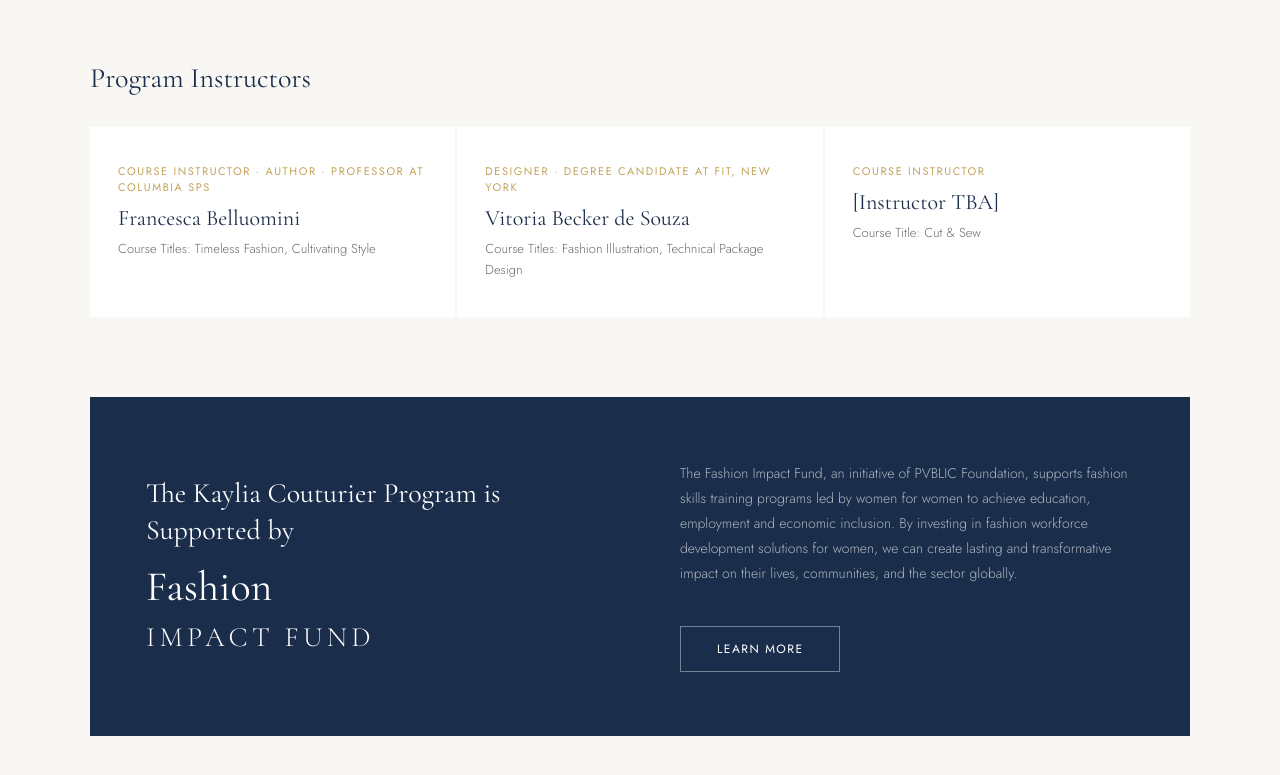
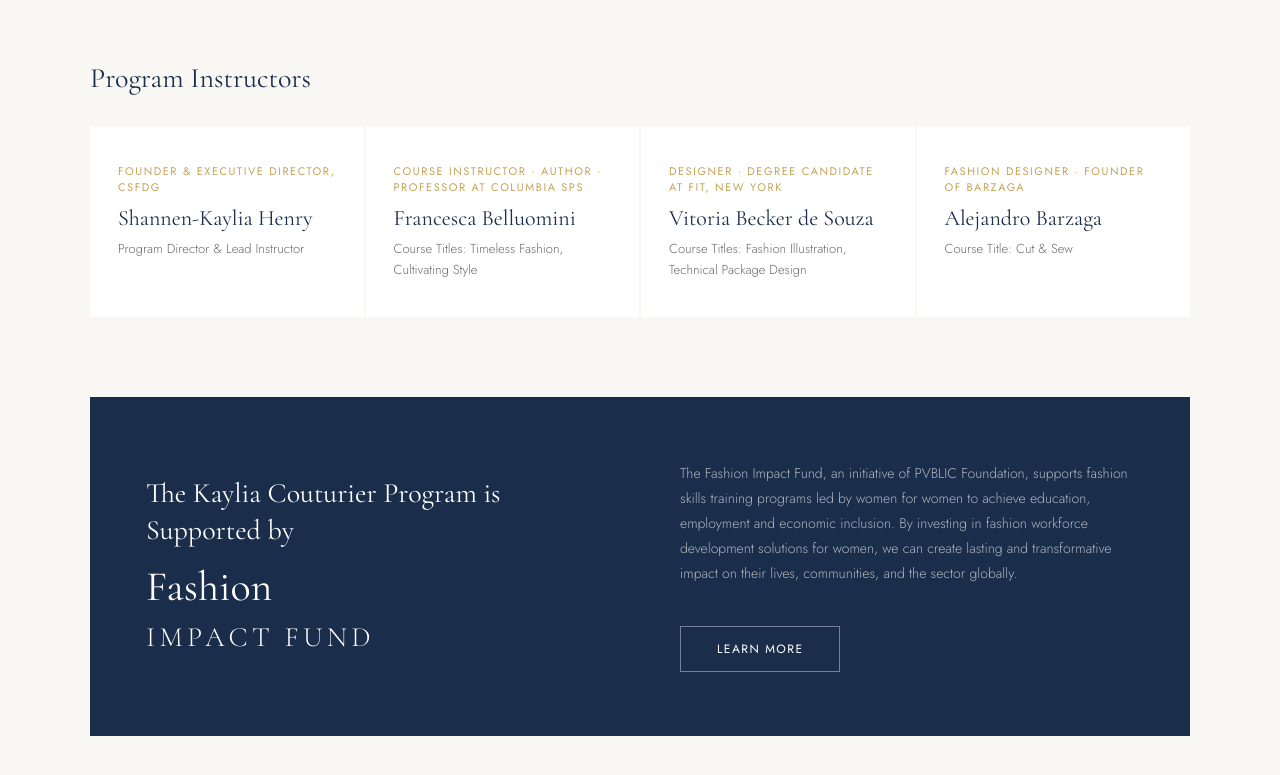
Before and after one commit to cocoafiber/csfdg, a plain HTML site: page index.html in a window 1280 px wide. Shown: the part 3310-4085 px from the top of the page. Drawn offline with nearby package versions, Linux system fonts and the light colour scheme.

Commit message:
Add Shannen and Alejandro Barzaga as instructors

```diff
--- a/index.html
+++ b/index.html
@@ -189,7 +189,7 @@
     /* Instructors */
     .instructors { margin-top: 64px; }
     .instructors h3 { font-family: var(--font-display); font-size: 28px; font-weight: 400; color: var(--navy); margin-bottom: 32px; }
-    .instructors-grid { display: grid; grid-template-columns: repeat(3, 1fr); gap: 2px; }
+    .instructors-grid { display: grid; grid-template-columns: repeat(4, 1fr); gap: 2px; }
     .instructor-card { background: var(--white); padding: 36px 28px; }
     .instructor-role { font-size: 11px; letter-spacing: 0.14em; text-transform: uppercase; color: var(--gold); margin-bottom: 10px; }
     .instructor-name { font-family: var(--font-display); font-size: 22px; font-weight: 400; color: var(--navy); margin-bottom: 8px; }
@@ -504,6 +504,11 @@
         <h3>Program Instructors</h3>
         <div class="instructors-grid">
           <div class="instructor-card">
+            <p class="instructor-role">Founder & Executive Director, CSFDG</p>
+            <p class="instructor-name">Shannen-Kaylia Henry</p>
+            <p class="instructor-courses">Program Director & Lead Instructor</p>
+          </div>
+          <div class="instructor-card">
             <p class="instructor-role">Course Instructor · Author · Professor at Columbia SPS</p>
             <p class="instructor-name">Francesca Belluomini</p>
             <p class="instructor-courses">Course Titles: Timeless Fashion, Cultivating Style</p>
@@ -514,8 +519,8 @@
             <p class="instructor-courses">Course Titles: Fashion Illustration, Technical Package Design</p>
           </div>
           <div class="instructor-card">
-            <p class="instructor-role">Course Instructor</p>
-            <p class="instructor-name">[Instructor TBA]</p>
+            <p class="instructor-role">Fashion Designer · Founder of Barzaga</p>
+            <p class="instructor-name">Alejandro Barzaga</p>
             <p class="instructor-courses">Course Title: Cut &amp; Sew</p>
           </div>
         </div>
```
